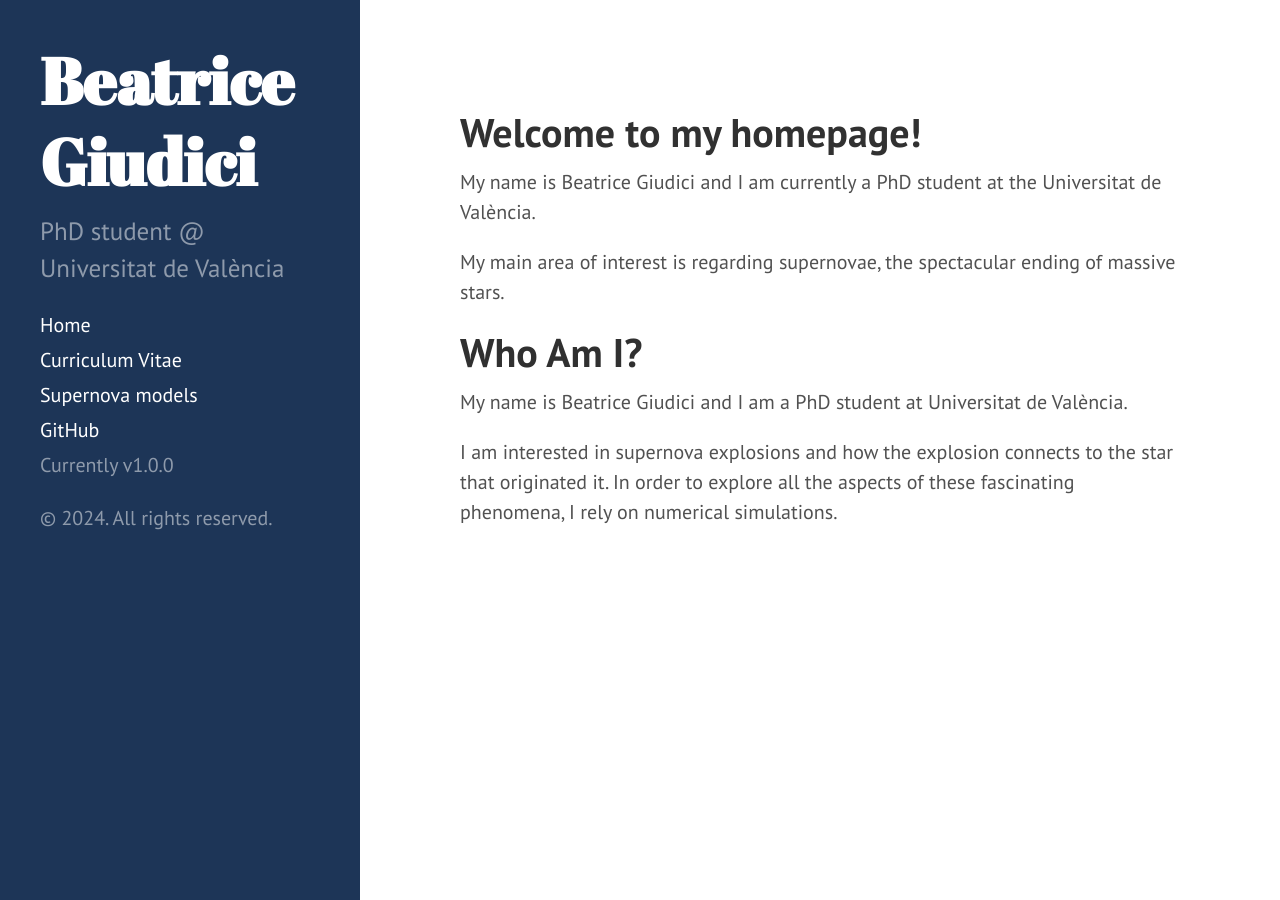
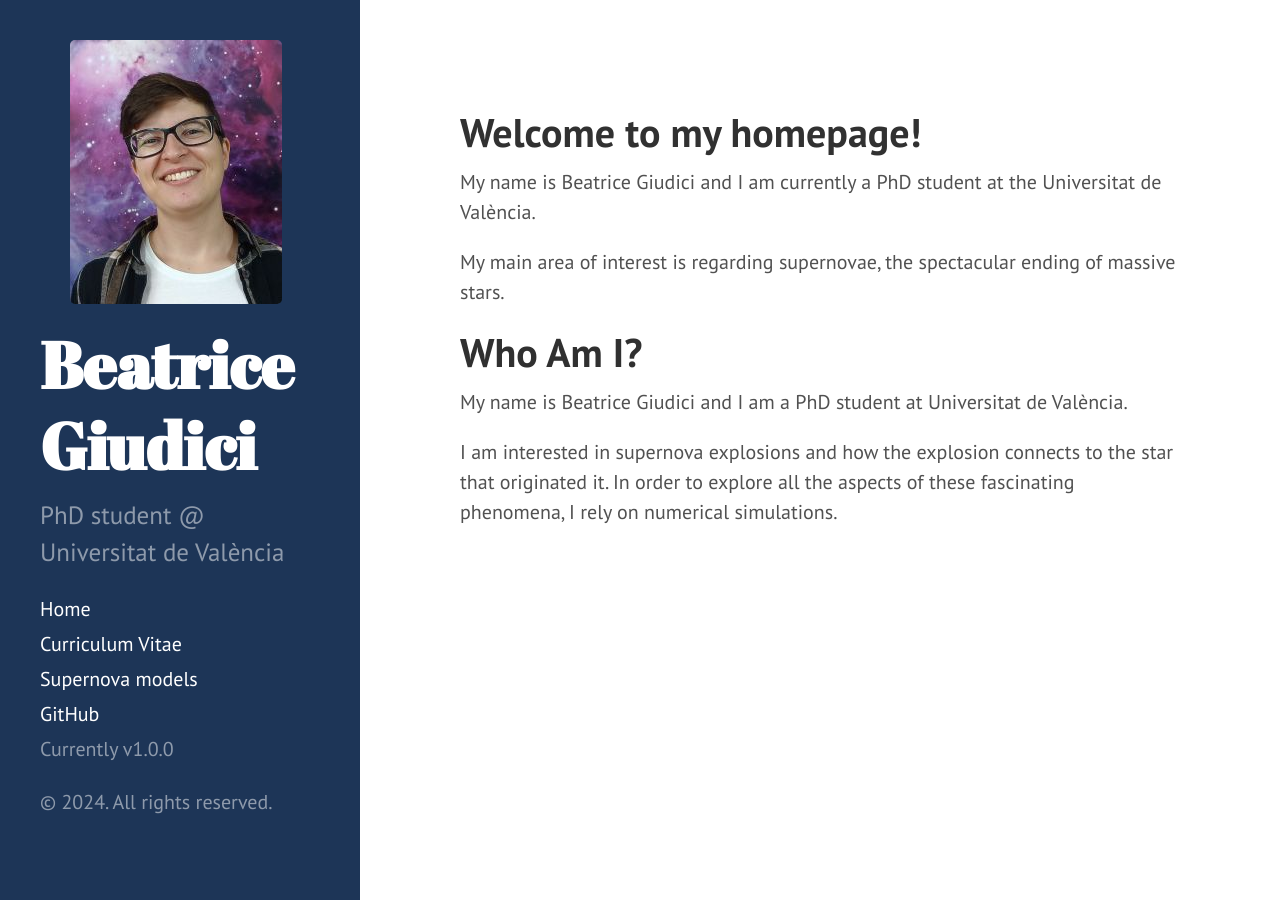
Before and after one commit to BeaGiudici/BeaGiudici.github.io, a Jekyll site: the page built from index.html, in a window 1280 px wide. Built offline with Jekyll 4.4.1, drawn with Linux system fonts in a browser that asks for light colours; the list of posts is cut into pages by our own code.

Commit message:
Adding my photo to the sidebar

```diff
--- a/_includes/sidebar.html
+++ b/_includes/sidebar.html
@@ -1,8 +1,9 @@
 <div class="sidebar">
   <div class="container">
     <div class="sidebar-about">
+      <img class="sidebar-avatar" src="myphoto.jpg" alt="{{ site.name }}" style="position:relative; left:30px;">
       <h1>
-        <a href="{{ site.baseurl }}">
+        <a>
           {{ site.title }}
         </a>
       </h1>
```
Also changed, not shown: myphoto.jpg (added).
